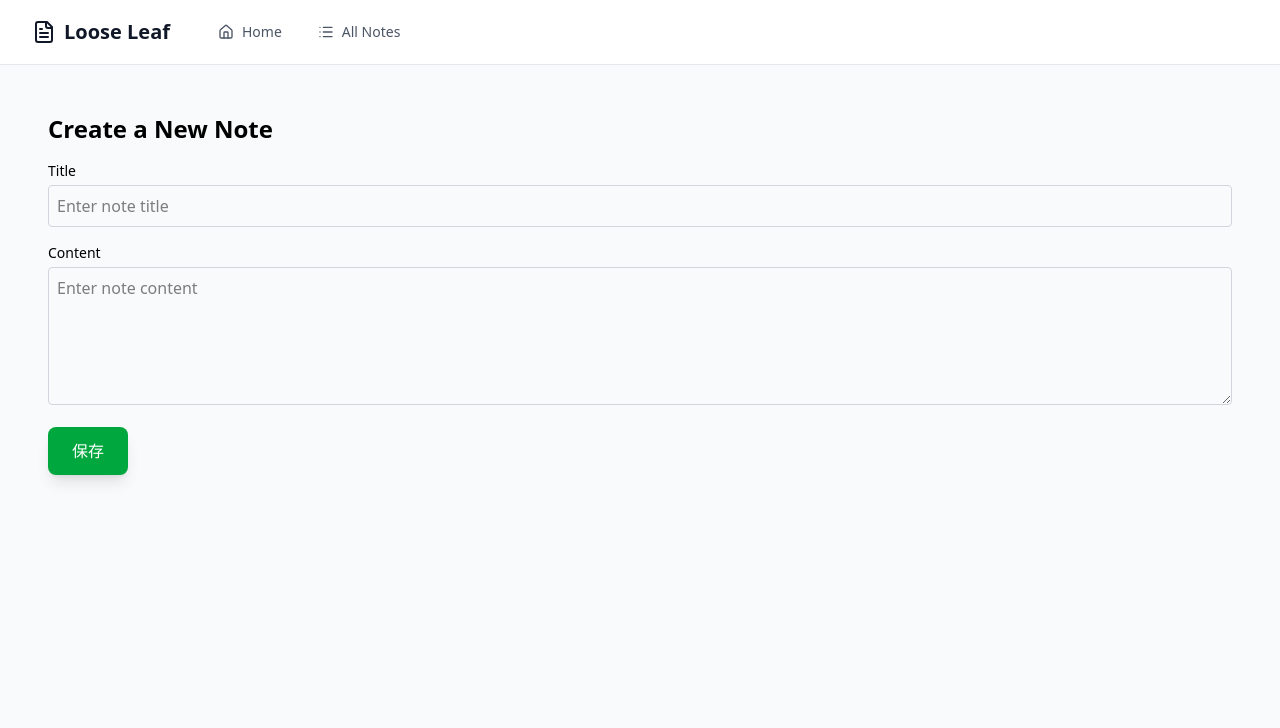
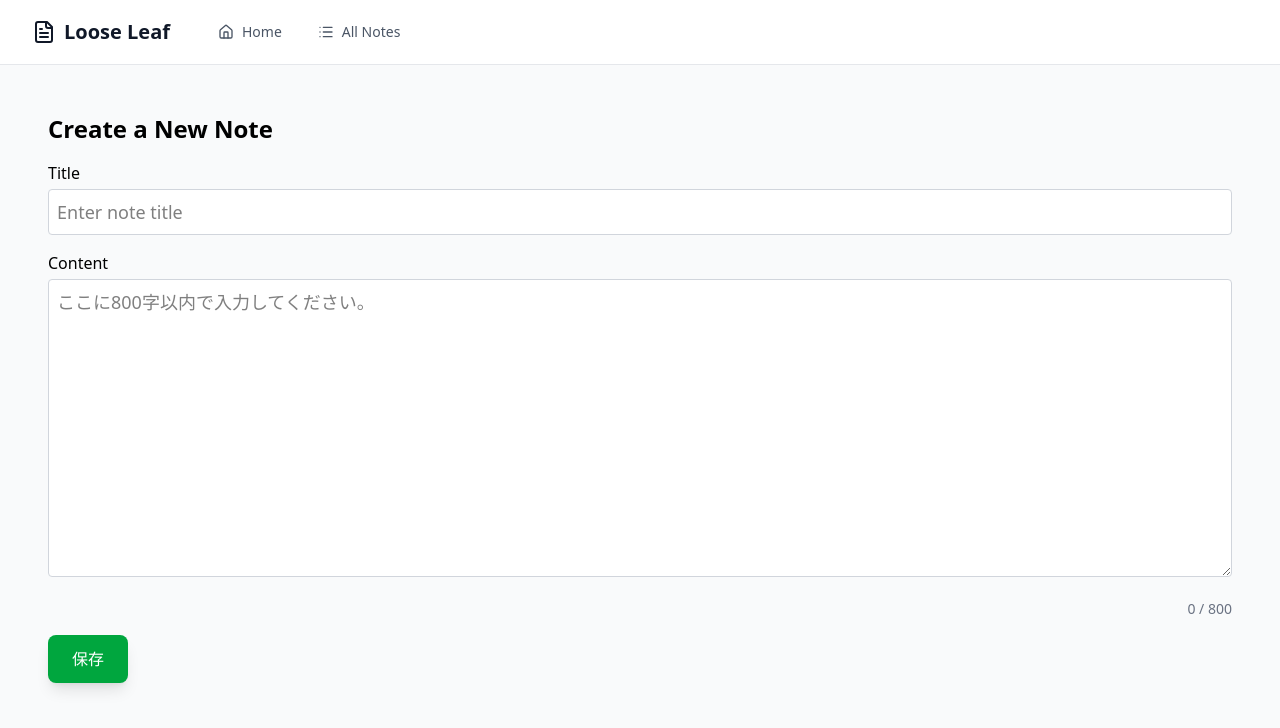
Before and after one commit to egnuyuki/loose-leaf, a React (Vite) app: page /create in a window 1280 px wide. Shown: the top 728 px of the page. Built offline with nearby package versions, Linux system fonts and the light colour scheme.

Commit message:
マークダウンのライブラリ導入

```diff
--- a/package.json
+++ b/package.json
@@ -15,7 +15,9 @@
     "react": "^19.1.1",
     "react-dom": "^19.1.1",
     "react-hook-form": "^7.65.0",
+    "react-markdown": "^10.1.0",
     "react-router-dom": "^7.8.2",
+    "remark-gfm": "^4.0.1",
     "tailwindcss": "^4.1.13"
   },
   "devDependencies": {
--- a/src/components/Form.jsx
+++ b/src/components/Form.jsx
@@ -5,7 +5,8 @@ const Form = () => {
         title: "",
         content: ""
     };
-  const { register, handleSubmit, formState: { errors }, reset } = useForm({defaultValues});
+  const { register, handleSubmit, formState: { errors }, reset, watch } = useForm({defaultValues});
+  const contentValue = watch('content', '');
 
   const onSubmit = (data) => {
     console.log(data);
@@ -24,11 +25,11 @@ const Form = () => {
       className="space-y-4"
     >
       <div>
-        <label className="block text-sm font-medium mb-1">
+        <label className="block text-md font-medium mb-1">
           Title
         </label>
         <input
-          className={`w-full border border-gray-300 p-2 rounded ${errors.title ? 'outline-red-400' : 'outline-green-300'}`}
+          className={`w-full text-lg border border-gray-300 bg-white p-2 rounded ${errors.title ? 'outline-red-400' : 'outline-green-300'}`}
           placeholder="Enter note title"
           {...register("title", {
             required: "タイトルは必須です",
@@ -37,18 +38,23 @@ const Form = () => {
         {errors.title && <p className="text-red-400">{errors.title.message}</p>}
       </div>
       <div>
-        <label className="block text-sm font-medium mb-1">
+        <label className="block text-md font-medium mb-1">
           Content
         </label>
         <textarea
-          className={`w-full border border-gray-300 p-2 rounded ${errors.content ? 'outline-red-400' : 'outline-green-300'}`}
-          rows="5"
-          placeholder="Enter note content"
+          className={`w-full text-lg border border-gray-300 bg-white p-2 rounded ${errors.content ? 'outline-red-400' : 'outline-green-300'}`}
+          rows="10"
+          cols="80" maxLength="800" placeholder="ここに800字以内で入力してください。"
           {...register("content", {
             required: "内容は必須です",
           })}
         ></textarea>
         {errors.content && <p className="text-red-400">{errors.content.message}</p>}
+      </div>
+      <div>
+        {/* 文字数カウンター */}
+        {/* 入力された文字数を表示 */}
+        <p className="text-sm text-gray-500 text-right">{(contentValue || '').length} / 800</p>
       </div>
       <div className="submit-button">
         <button
--- a/src/pages/Home.jsx
+++ b/src/pages/Home.jsx
@@ -1,13 +1,30 @@
 import React from "react";
 import { Plus, Leaf } from "lucide-react";
 import CreateButton from "../components/CreateButton";
+import ReactMarkdown  from 'react-markdown';
+import remarkGfm from 'remark-gfm';
 
 const Home = () => {
   const handleCreateNote = () => {
     // Logic to create a new note
     console.log("Create Note button clicked");
+  };
+  const markdown = `
+  # Welcome to Loose Leaf!
 
-  };
+  This is a simple note-taking application where you can create, edit, and manage your notes efficiently.
+
+  ## Features
+  - Create new notes
+  - Edit existing notes
+  - View a list of all your notes
+  - Markdown support for rich text formatting
+
+  ## Getting Started
+  To create a new note, click on the "Create Note" button below. You can then enter your note title and content.
+
+  Happy note-taking!
+  `
   return (
     <div className="space-y-8">
       <div className="container mx-auto p-4">
@@ -18,6 +35,7 @@ const Home = () => {
         <p>This is the home page of the application.</p>
       </div>
       <CreateButton onClick={handleCreateNote}/>
+      <ReactMarkdown  remarkPlugins={[remarkGfm]}>{markdown}</ReactMarkdown>
     </div>
   );
 };
```
Also changed, not shown: 1 other file (tests, documents, lock files or other folders).
